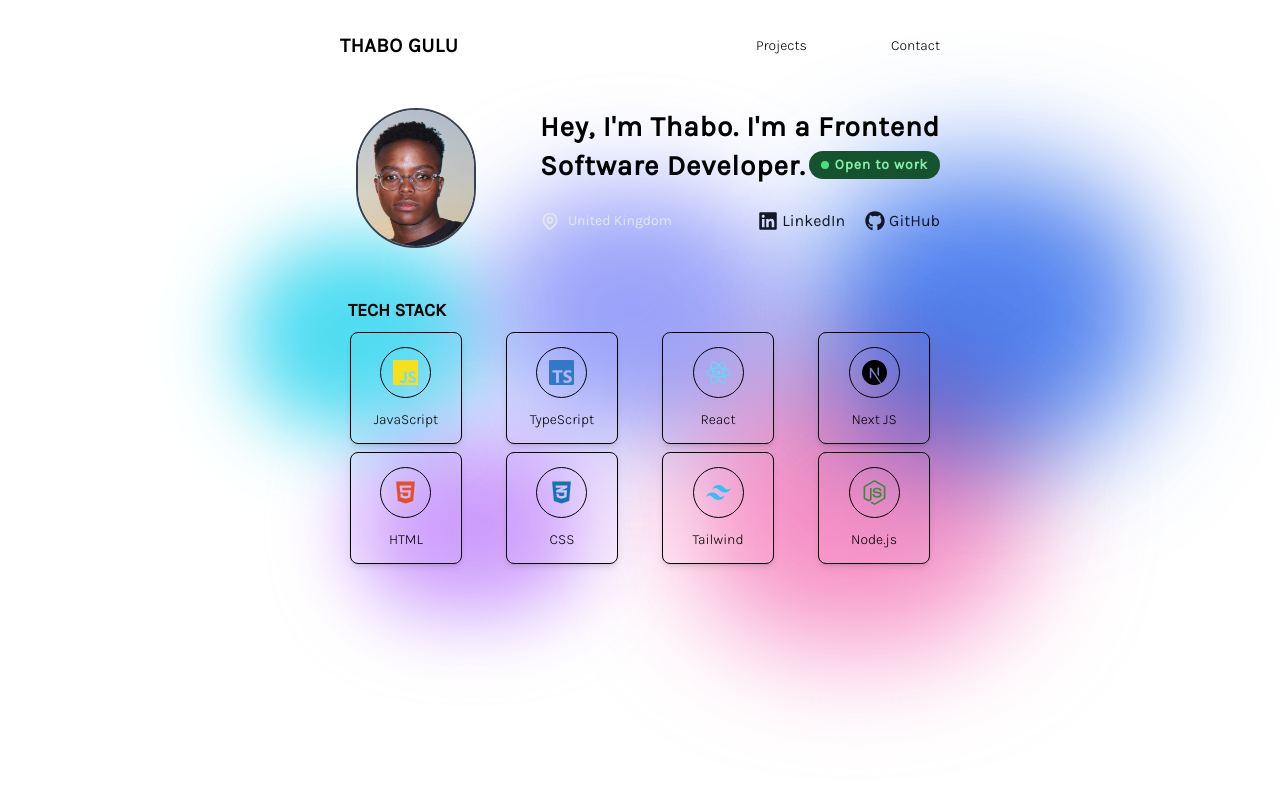
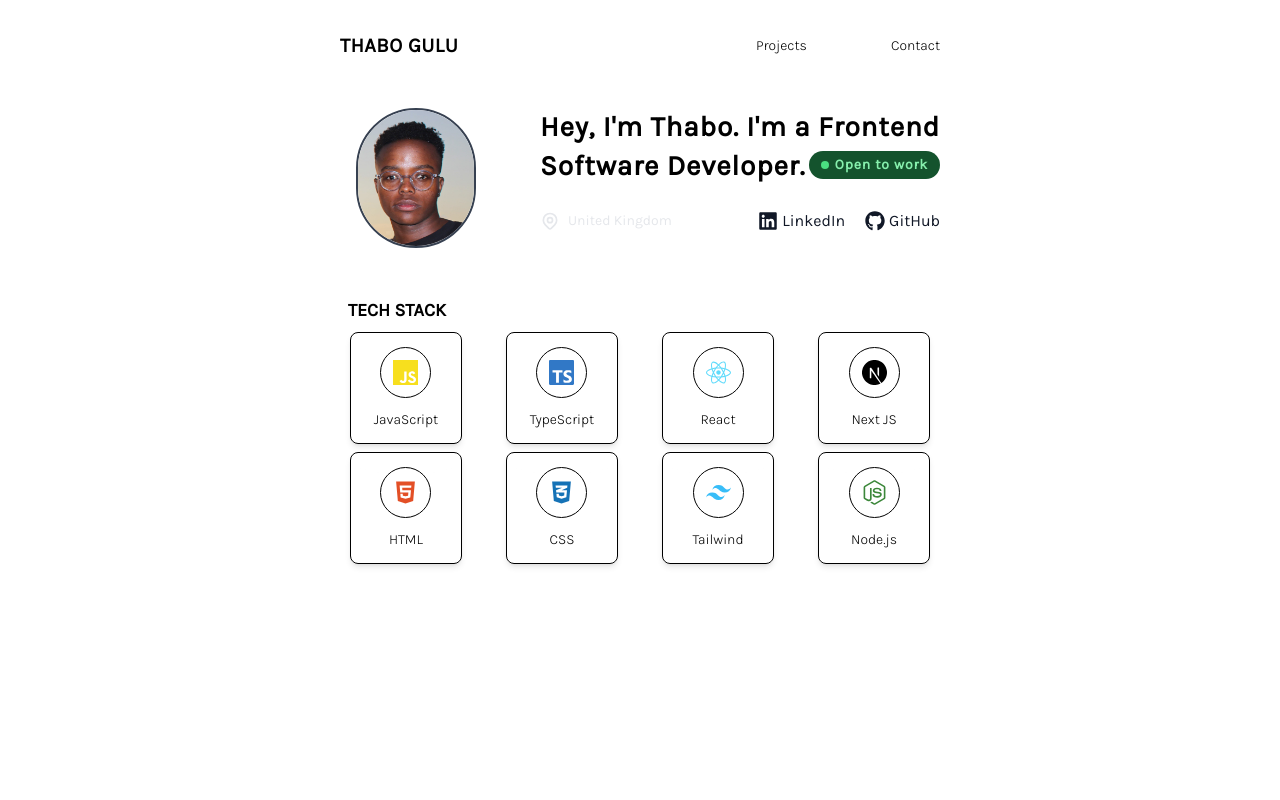
Before and after one commit to tgulu/Portfolio, a React (Create React App) app: page / in a window 1280 px wide. Shown: the top 800 px of the page. Built offline with nearby package versions, Linux system fonts and the light colour scheme; a web font is replaced by a local one.

Commit message:
make blur background be in the outer most div

```diff
--- a/src/App.js
+++ b/src/App.js
@@ -1,23 +1,20 @@
 import Contact from "./components/Contact";
 import Portfolios from "./components/Portfolios";
 import Homes2 from "./components/Homes2";
+import Blur from "./components/Blur";
 
 function App() {
   return (
-    // Check what div does
-    <div className="px-4 md:px-60 ">
-      <Homes2 />
+    <div className="relative min-h-screen w-full overflow-hidden">
+      {/* Global Blur Background */}
+      <Blur />
 
-      <Portfolios />
-      <Contact />
-
-      {/* <Portfolio /> */}
-      {/* <Homes /> */}
-
-      {/* <NavBar />
-
-
-       */}
+      {/* Main Content */}
+      <div className="relative z-10 px-4 md:px-60">
+        <Homes2 />
+        <Portfolios />
+        <Contact />
+      </div>
     </div>
   );
 }
```
